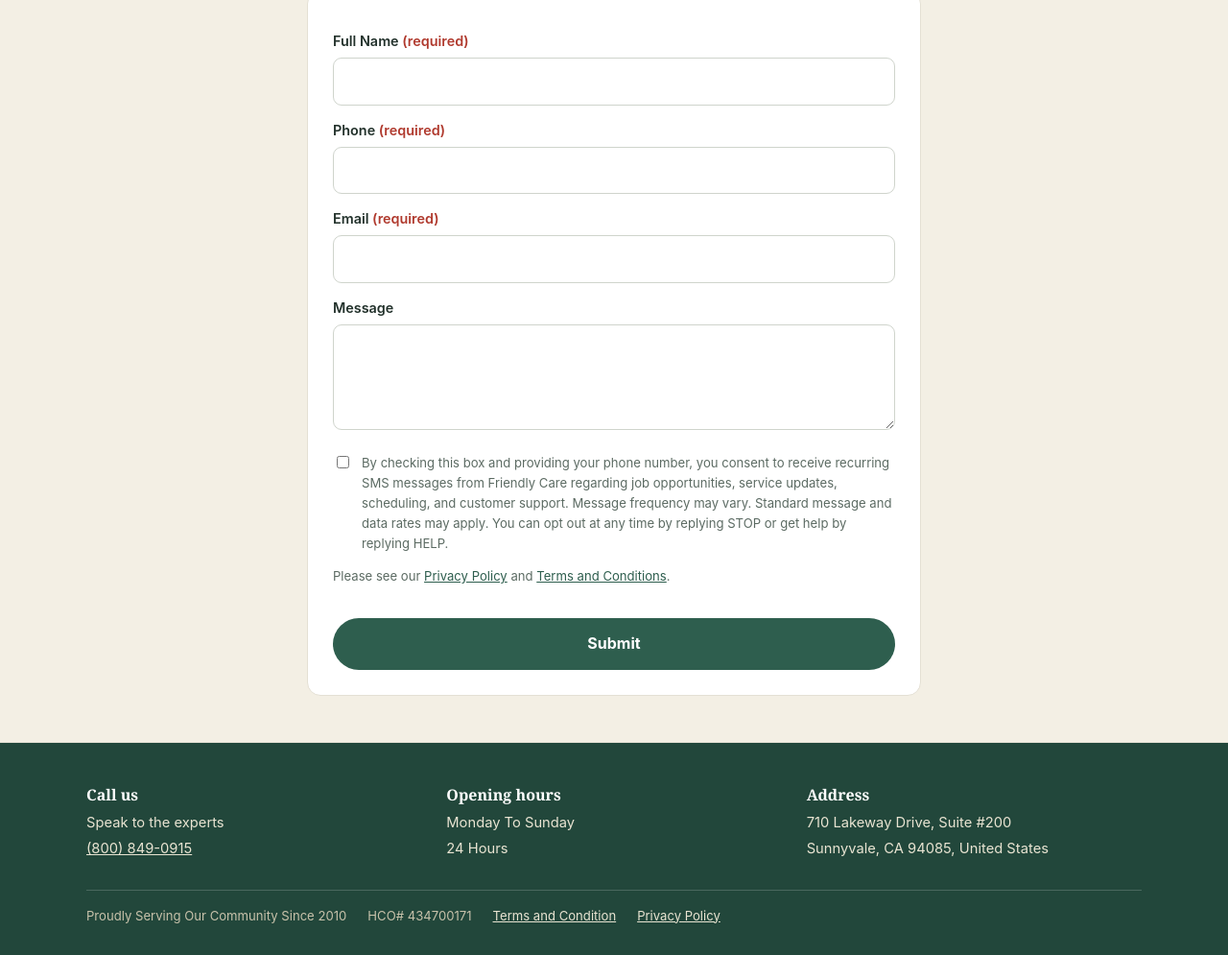
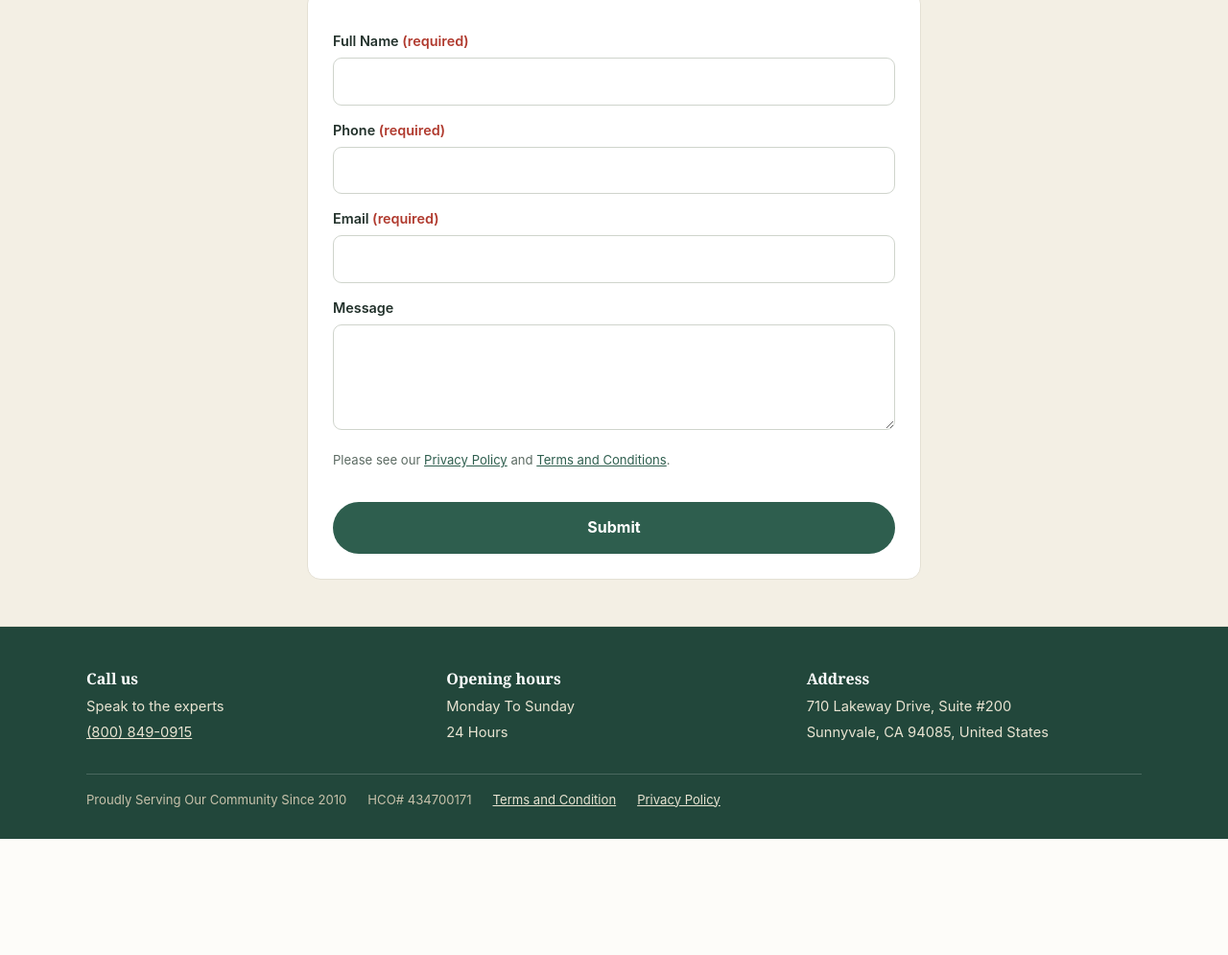
Before and after one commit to jdpenuliar/myfriendlycare, a plain HTML site: page index.html in a window 1280 px wide. Shown: the part 1867-2862 px from the top of the page at 96% size. After the commit the page ends 2741 px from the top, so only its background shows below. Drawn offline with Linux system fonts and the light colour scheme.

Commit message:
Remove SMS consent checkbox from inquiry form

```diff
--- a/index.html
+++ b/index.html
@@ -143,10 +143,6 @@
       <label for="f-message">Message</label>
       <textarea id="f-message" name="message"></textarea>
 
-      <label class="consent">
-        <input type="checkbox" id="f-consent" name="sms_consent">
-        <span>By checking this box and providing your phone number, you consent to receive recurring SMS messages from Friendly Care regarding job opportunities, service updates, scheduling, and customer support. Message frequency may vary. Standard message and data rates may apply. You can opt out at any time by replying STOP or get help by replying HELP.</span>
-      </label>
       <p style="font-size:.82rem;color:var(--muted)">Please see our <a href="privacy.html">Privacy Policy</a> and <a href="terms.html">Terms and Conditions</a>.</p>
 
       <button type="submit" id="submitBtn">Submit</button>
@@ -210,7 +206,6 @@
           phone: phone,
           email: email,
           message: document.getElementById('f-message').value.trim(),
-          sms_consent: document.getElementById('f-consent').checked ? 'Yes' : 'No',
           _subject: 'Website inquiry — My Friendly Care'
         })
       }).then(function(r){
```
